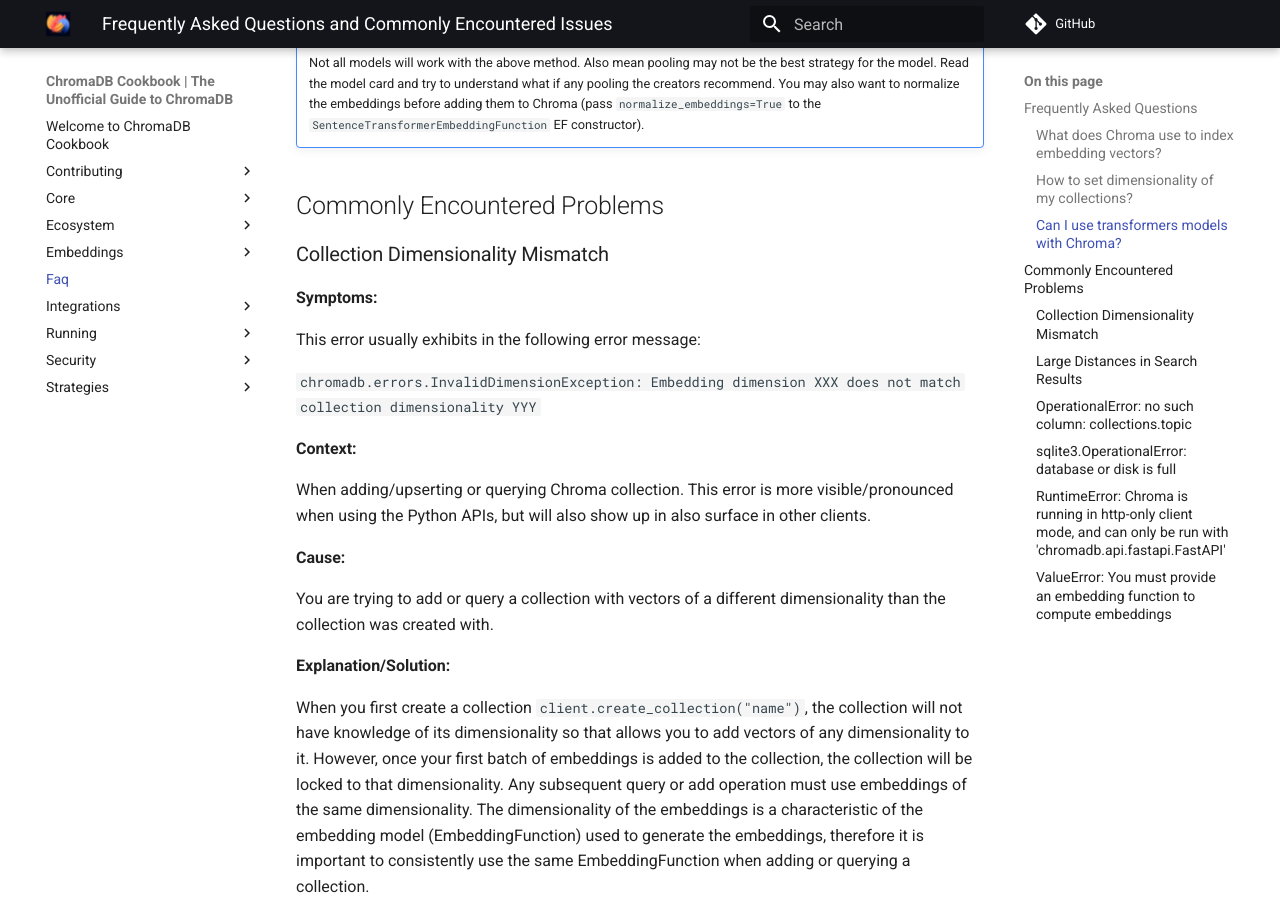
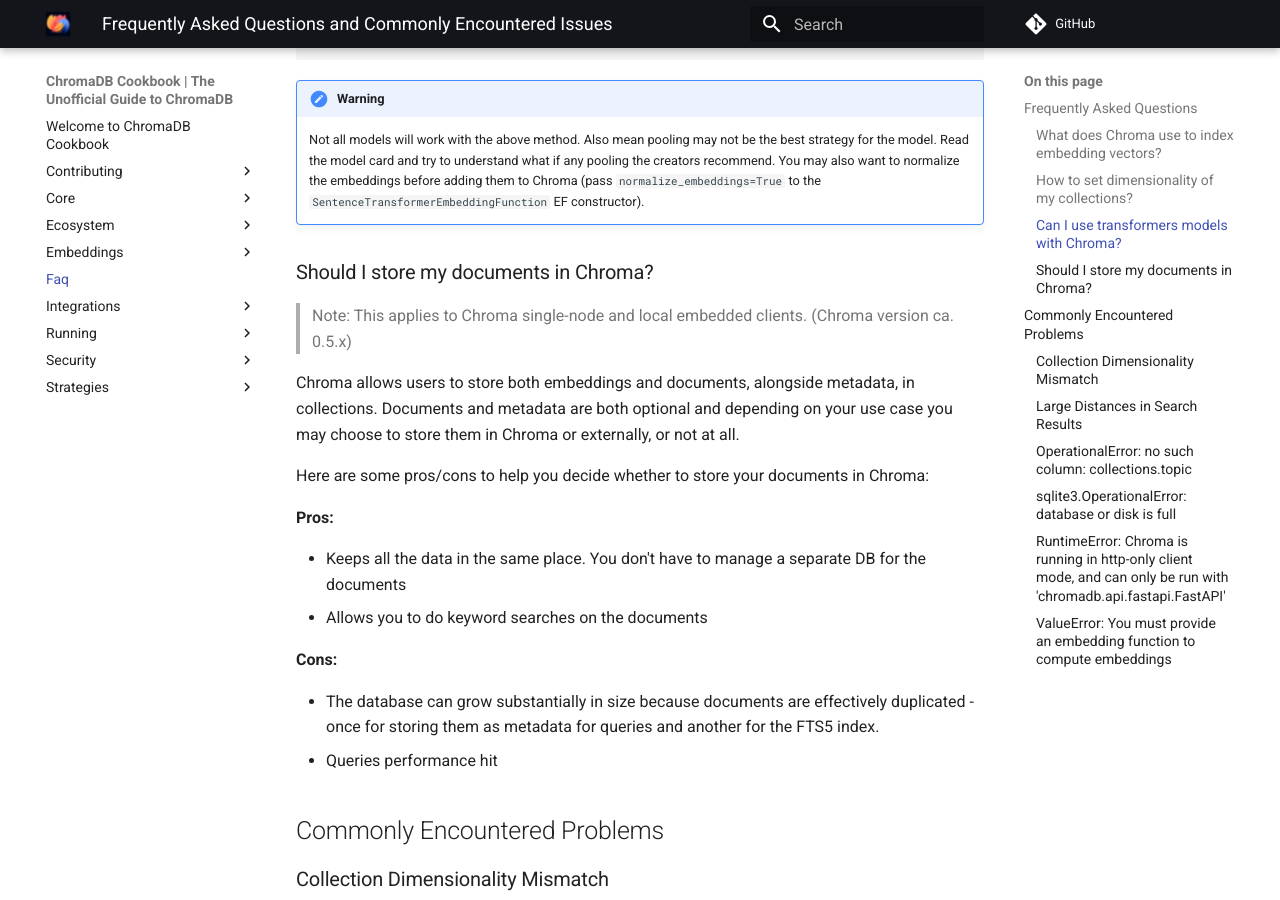
Before and after one commit to amikos-tech/chroma-cookbook, an MkDocs documentation site: the page built from docs/faq/index.md, in a window 1280 px wide and 900 px high, scrolled down 1572 px. Built offline with MkDocs 1.6.1 and Material for MkDocs 9.7.7, drawn with Linux system fonts in a browser that asks for light colours; comment, search, counter and statistics services are not loaded; some of the changed text lies outside the part shown.

Commit message:
feat: Added Document storage pros and cons to FAQ

```diff
--- a/docs/faq/index.md
+++ b/docs/faq/index.md
@@ -12,7 +12,9 @@ with Chroma. These information below is based on interactions with the Chroma co
 
 ### What does Chroma use to index embedding vectors?
 
-Chroma uses its own [fork]() of HNSW lib for indexing and searching embeddings.
+Chroma uses its own [fork]() of HNSW lib for indexing and searching embeddings. In addition to HNSW, Chroma also uses a
+Brute Force index, which acts as a buffer (prior to updating the HNSW graph) and performs exhaustive search using the
+same distance metric as the HNSW index.
 
 **Alternative Questions:**
 
@@ -65,6 +67,26 @@ print(ef(["test"]))
     Read the model card and try to understand what if any pooling the creators recommend. You may also want to normalize
     the embeddings before adding them to Chroma (pass `normalize_embeddings=True` to the `SentenceTransformerEmbeddingFunction`
     EF constructor).
+
+### Should I store my documents in Chroma?
+
+> Note: This applies to Chroma single-node and local embedded clients. (Chroma version ca. 0.5.x)
+
+Chroma allows users to store both embeddings and documents, alongside metadata, in collections. Documents and metadata
+are both optional and depending on your use case you may choose to store them in Chroma or externally, or not at all.
+
+Here are some pros/cons to help you decide whether to store your documents in Chroma:
+
+**Pros:**
+
+- Keeps all the data in the same place. You don't have to manage a separate DB for the documents
+- Allows you to do keyword searches on the documents
+
+**Cons:**
+
+- The database can grow substantially in size because documents are effectively duplicated - once for storing them as
+  metadata for queries and another for the FTS5 index.
+- Queries performance hit
 
 ## Commonly Encountered Problems
 
```
